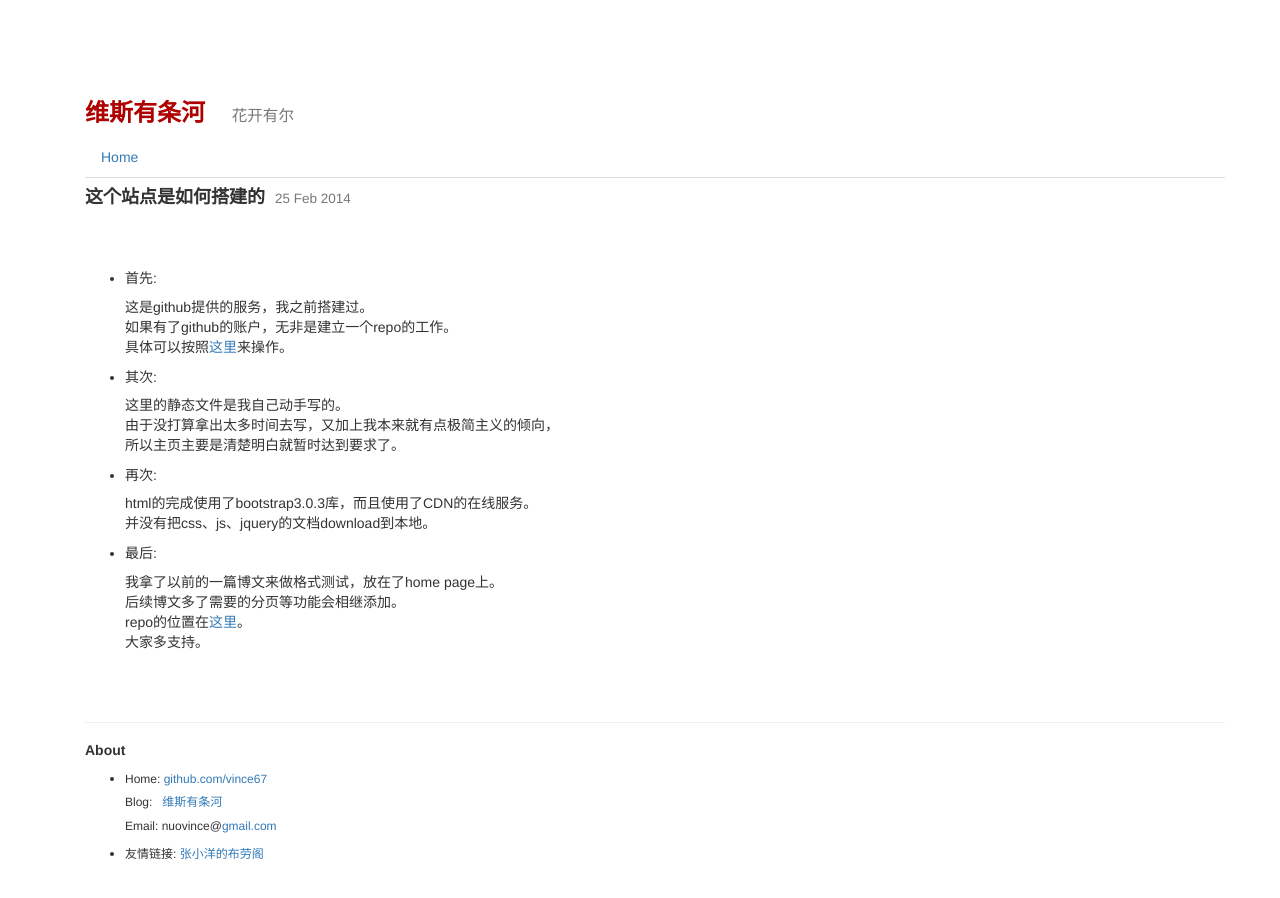
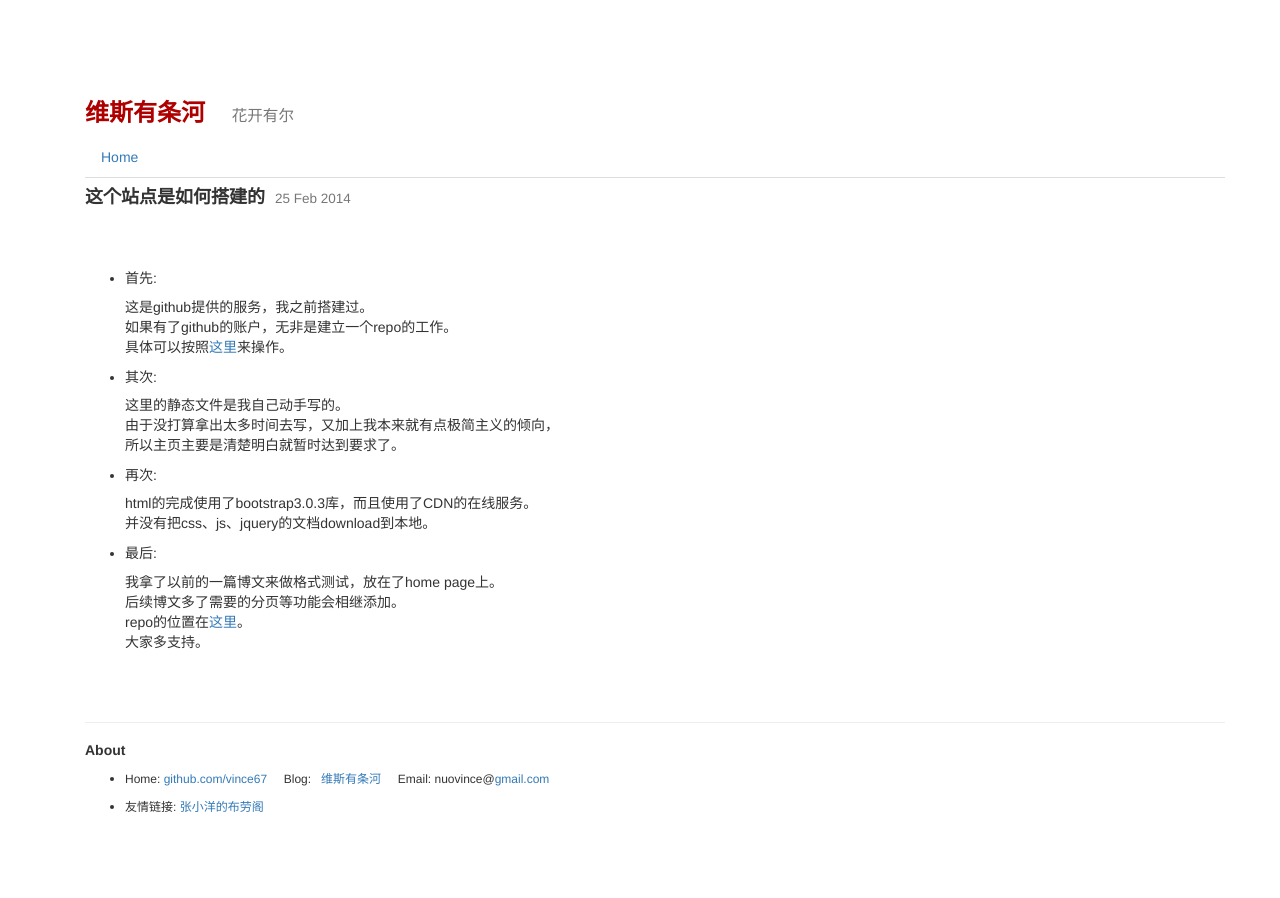
Before and after one commit to vince67/vince67.github.io, a Jekyll site: the page built from _posts/2014-02-25-how_to_build_this_site.html, in a window 1280 px wide. Built offline with Jekyll 4.4.1, drawn with Linux system fonts in a browser that asks for light colours; nearby versions of some CDN libraries.

Commit message:
Update default.html

```diff
--- a/_layouts/default.html
+++ b/_layouts/default.html
@@ -17,10 +17,9 @@
             <div class="span4">
                 {{ content }}
             </div>
-            <div class="span4">
-                <br /><br />
-                <hr />
-                {% if {{page.comments}} %}
+            <br /><br />
+            <hr />
+            {% if {{page.comments}} %}
                      <div id="disqus_thread"></div>
                     <script type="text/javascript">
                         /* * * CONFIGURATION VARIABLES: EDIT BEFORE PASTING INTO YOUR WEBPAGE * * */
@@ -35,19 +34,18 @@
                     </script>
                     <noscript>Please enable JavaScript to view the <a href="http://disqus.com/?ref_noscript">comments powered by Disqus.</a></noscript>
                     <a href="http://disqus.com" class="dsq-brlink">comments powered by <span class="logo-disqus">Disqus</span></a>
-                 {% endif %}
-                <h5  align="left" ><strong>About</strong></h5>
+            {% endif %}
+            <h5  align="left" ><strong>About</strong></h5>
                 <ul>
                     <li>
-                        <h6>Home:&nbsp;<a href="http://github.com/vince67/">github.com/vince67</a></h6>
-                        <h6>Blog:&nbsp;<a href="http://vince67.github.io/jekyll_vincent/">&nbsp;&nbsp;维斯有条河</a></h6>
-                        <h6>Email:&nbsp;nuovince@<a href="https://gmail.com">gmail.com</a></h6>
+                        <h6>Home:&nbsp;<a href="http://github.com/vince67/">github.com/vince67</a>&nbsp;&nbsp;
+                        &nbsp;&nbsp;Blog:&nbsp;<a href="http://vince67.github.io/jekyll_vincent/">&nbsp;&nbsp;维斯有条河</a>
+                        &nbsp;&nbsp;&nbsp;&nbsp;Email:&nbsp;nuovince@<a href="https://gmail.com">gmail.com</a></h6>
                     </li>
                     <li>
                         <h6>友情链接:&nbsp;<a href="http://zhangxiaoyang.me/">张小洋的布劳阁</a></h6>
                     </li>
                 </ul>
-            </div>
         </div>
     </div>
 </body>
```
